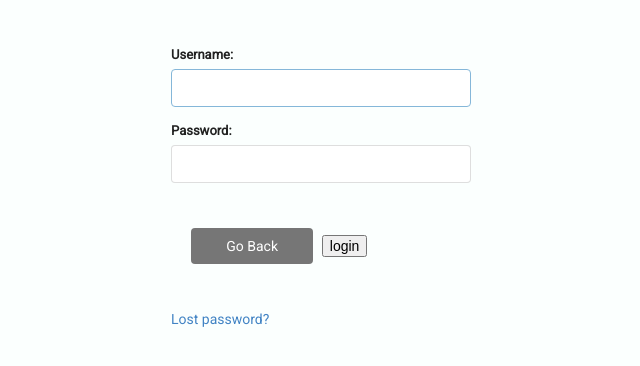
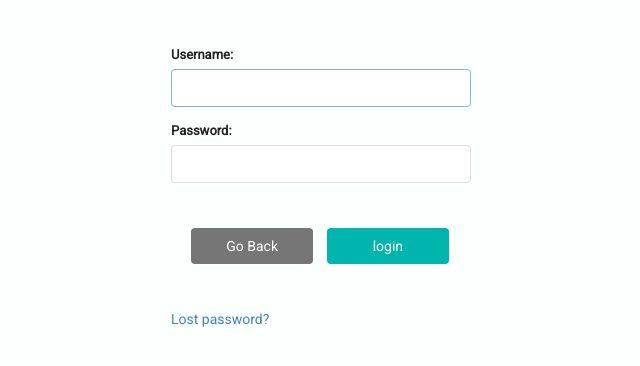
Before and after one commit to johnjudeh/Rendez-Vous-Py, a Django app: page /accounts/login/ in a window 1280 px wide. Shown: the part 57-423 px from the top of the page, without its empty margins (319-959 px from the left). Run offline with Django 3.2, Linux system fonts and the light colour scheme; some libraries are stand-ins or nearby versions; some web fonts are replaced.

Commit message:
feat: Update double quotes in registration.html to single quotes and add missing class to button

```diff
--- a/templates/registration/login.html
+++ b/templates/registration/login.html
@@ -30,6 +30,7 @@
 
         <div class='ui error message'>
             <header class='header'>We had some issues</header>
+            <!--TODO: Format errors properly-->
             <p> {{ form.errors }} </p>
         </div>
 
@@ -60,14 +61,14 @@
         <section class='form-buttons'>
             <a class='ui grey button form-buttons__button' data-href='{% url "mapper:index" %}'>Go Back</a>
             <!--<button class='ui teal button form-buttons__button'>Submit</button>-->
-            <input type="submit" value="login">
+            <input class='ui teal button form-buttons__button' type='submit' value='login'>
             <!--TODO: Find out what this is for-->
-            <input type="hidden" name="next" value="{{ next }}">
+            <input type='hidden' name='next' value='{{ next }}'>
         </section>
     </form>
 
     <!--TODO: Come back to this and style it properly-->
-    <p><a href="{% url 'password_reset' %}">Lost password?</a></p>
+    <p><a href='{% url "password_reset" %}'>Lost password?</a></p>
 
 </main>
 {% endblock main_content %}
```
